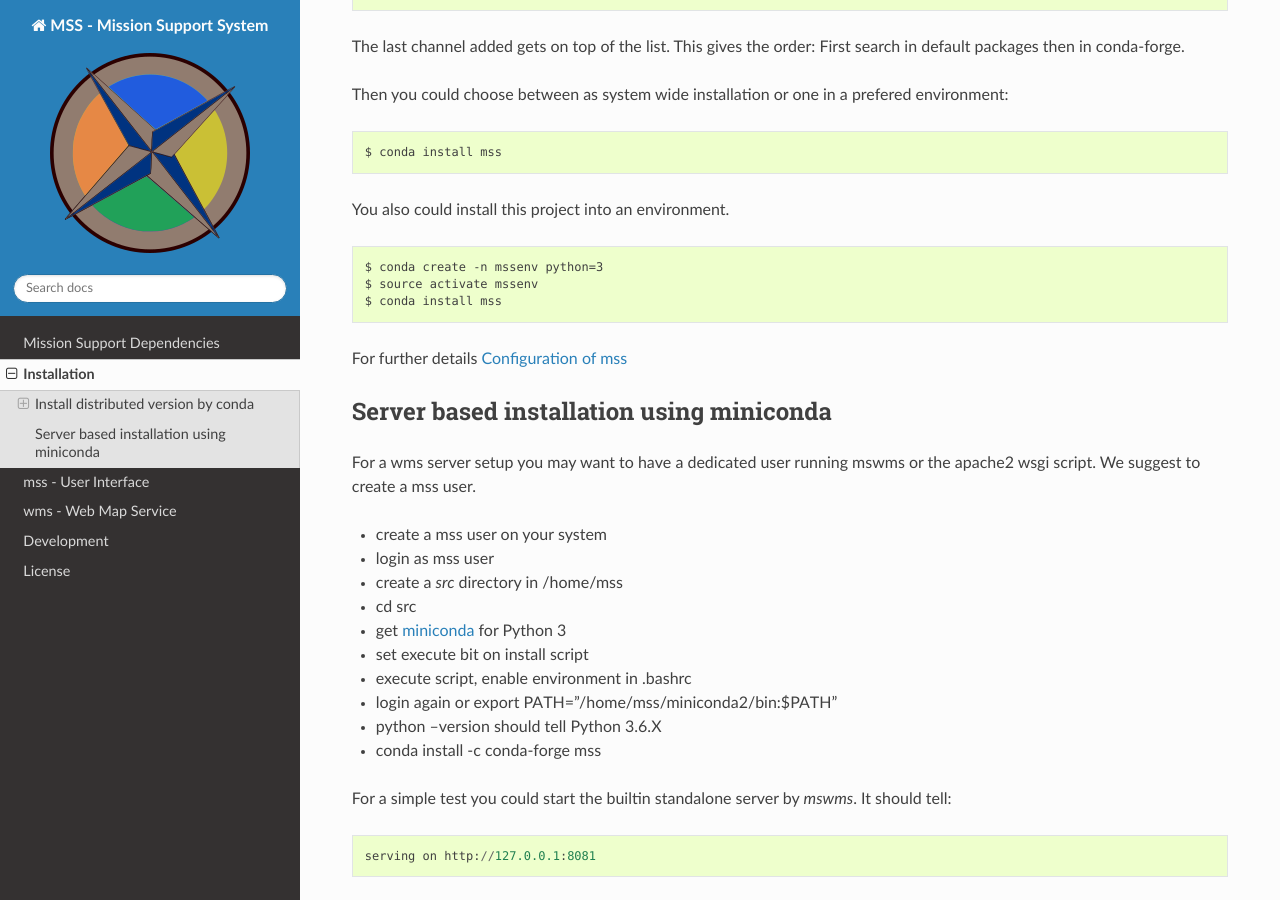
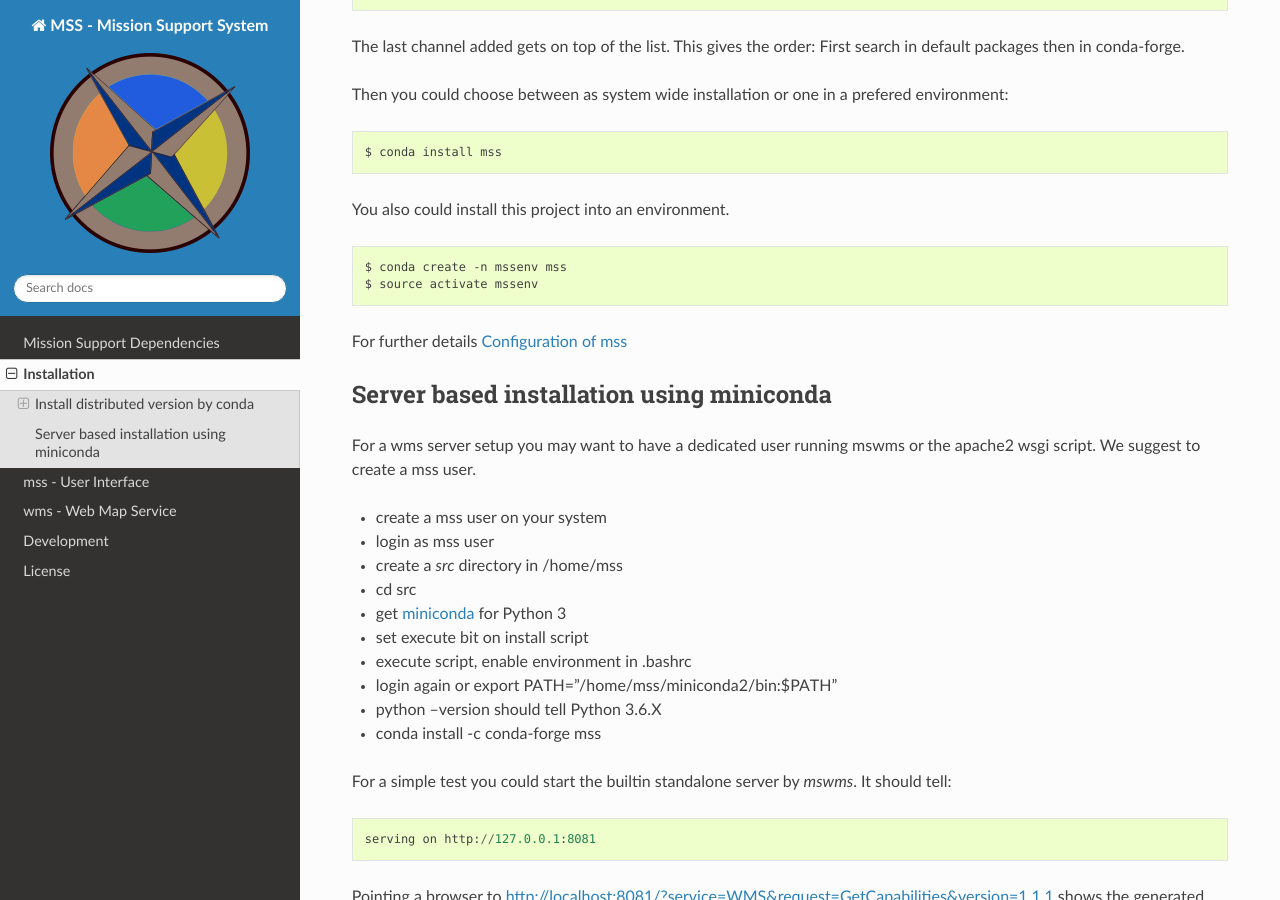
Before and after one commit to Open-MSS/MSS, a Sphinx documentation site: the page built from docs/installation.rst, in a window 1280 px wide and 900 px high, scrolled down 790 px. Built offline with Sphinx 7.4.7 and the Read the Docs theme 2.0.0, drawn with Linux system fonts in a browser that asks for light colours; the version number could not be read and is left out.

Commit message:
improved docs, installing into an environment

```diff
--- a/docs/installation.rst
+++ b/docs/installation.rst
@@ -42,10 +42,8 @@ Then you could choose between as system wide installation or one in a prefered e
 
 You also could install this project into an environment. ::
 
-   $ conda create -n mssenv python=3
+   $ conda create -n mssenv mss
    $ source activate mssenv
-   $ conda install mss
-
 
 For further details :ref:`mss-configuration`
 
```
